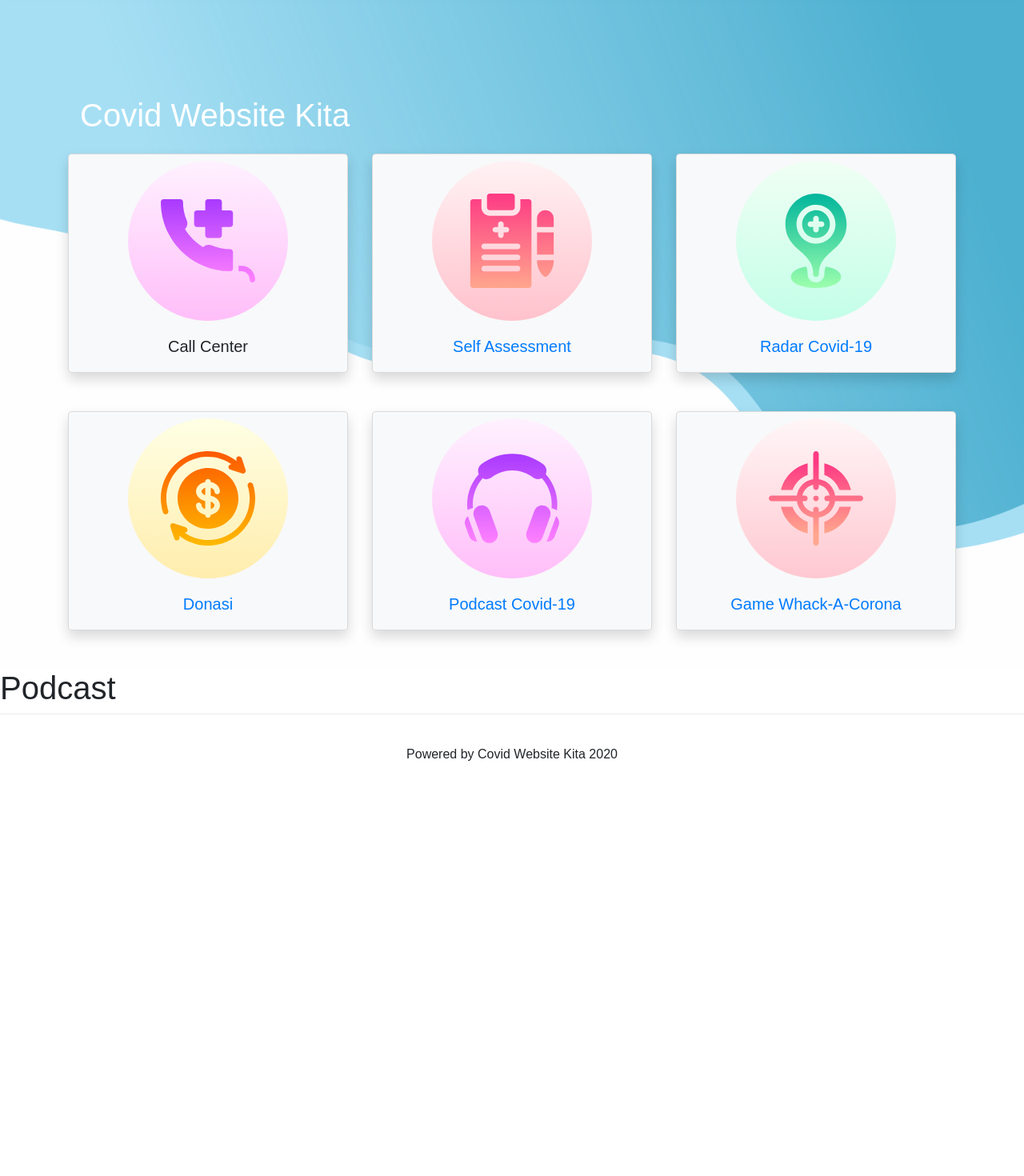
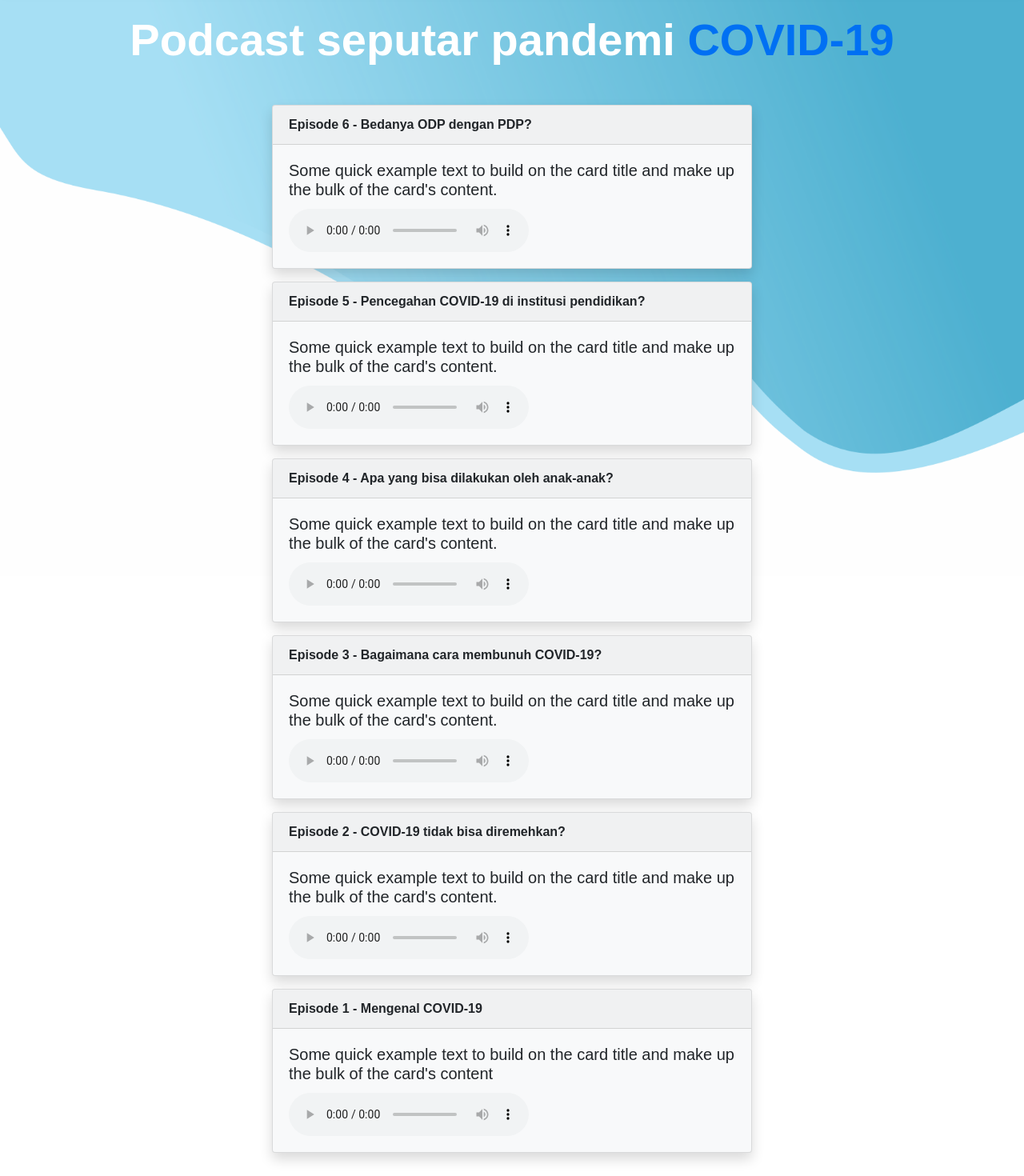
Before and after one commit to kucingtakucin/Covid-Website, a Next.js app: page /Podcast in a window 1280 px wide. Shown: the part 80-1550 px from the top of the page at 80% size. Before the commit the page ends 1073 px from the top, so only its background shows below. Built offline with nearby package versions, Linux system fonts and the light colour scheme; a web font is replaced by a local one.

Commit message:
Menyelesaikan menu-menu layanan, tinggal game corona yang belum

```diff
--- a/src/assets/styles/style.css
+++ b/src/assets/styles/style.css
@@ -18,10 +18,6 @@ header {
   background: url("/images/background.png") center center no-repeat;
   background-size: cover;
   font-family: "Cuprum", sans-serif;
-  transition: 0.5s;
-}
-header .container {
-  min-height: 100vh;
 }
 header .container .row:first-child {
   margin-top: 200px;
@@ -40,6 +36,12 @@ header .container a .card img {
 }
 header .container a:hover {
   color: #0d47a1;
+}
+
+header.podcast {
+  background: url("/images/background.png") center center no-repeat;
+  background-size: cover;
+  min-height: 800px;
 }
 
 main {
@@ -86,6 +88,9 @@ main.donasi {
   background-size: cover;
   font-family: "Cuprum", sans-serif;
 }
+main.donasi .card {
+  max-width: 600px;
+}
 main.donasi .card img {
   width: 150px;
   height: 150px;
@@ -101,6 +106,29 @@ main.radar iframe {
   height: 600px;
 }
 
+main.self-assessment {
+  background: url("/images/background.png") center center no-repeat;
+  background-size: cover;
+  font-family: "Cuprum", sans-serif;
+}
+main.self-assessment .card img {
+  width: 400px;
+}
+
+main.podcast {
+  font-family: "Cuprum", sans-serif;
+  min-height: 110vh;
+}
+main.podcast .container {
+  position: absolute;
+  top: 0;
+  left: 0;
+  right: 0;
+}
+main.podcast .container .card {
+  max-width: 600px;
+}
+
 footer {
   font-family: "Cuprum", sans-serif;
   width: 100%;
--- a/src/assets/styles/style.sass
+++ b/src/assets/styles/style.sass
@@ -17,9 +17,7 @@ header
     background: url("/images/background.png") center center no-repeat
     background-size: cover
     font-family: 'Cuprum', sans-serif
-    transition: 0.5s
     .container
-        min-height: 100vh
         .row:first-child
             margin-top: 200px
             width: 100%
@@ -34,6 +32,10 @@ header
         a:hover
             color: #0d47a1
 
+header.podcast
+    background: url("/images/background.png") center center no-repeat
+    background-size: cover
+    min-height: 800px
 main
     font-family: 'Cuprum', sans-serif
     section#data-kasus
@@ -71,6 +73,7 @@ main.donasi
     background-size: cover
     font-family: 'Cuprum', sans-serif
     .card
+        max-width: 600px
         img
             width: 150px
             height: 150px
@@ -83,6 +86,25 @@ main.radar
         width: 100%
         height: 600px
 
+main.self-assessment
+    background: url("/images/background.png") center center no-repeat
+    background-size: cover
+    font-family: 'Cuprum', sans-serif
+    .card
+        img
+            width: 400px
+
+main.podcast
+    font-family: 'Cuprum', sans-serif
+    min-height: 110vh
+    .container
+        position: absolute
+        top: 0
+        left: 0
+        right: 0
+        .card
+            max-width: 600px
+
 footer
     font-family: 'Cuprum', sans-serif
     width: 100%
--- a/src/components/PencegahanKasus.js
+++ b/src/components/PencegahanKasus.js
@@ -14,7 +14,7 @@ class PencegahanKasus extends Component {
                     </section>
                     <section className="row">
                         <section className="col-md-12">
-                            <div className="card mb-3">
+                            <div className="card rounded-lg shadow mb-3">
                                 <div className="row no-gutters">
                                     <div className="col-md-4">
                                         <img src="..." className="card-img" alt="..."/>
--- a/src/components/PetaKasus.js
+++ b/src/components/PetaKasus.js
@@ -17,7 +17,11 @@ class PetaKasus extends Component {
                     {/* ----- Baris ke-2 ----- */}
                     <section className="row">
                         <section className="col-md-12">
-                            <iframe src="https://inacovid19.maps.arcgis.com/apps/opsdashboard/index.html#/81a3572883014c0088a62e1f320c97e1" frameBorder='0'/>
+                            <div className="card shadow rounded-lg mb-3">
+                                <div className="card-body">
+                                    <iframe src="https://inacovid19.maps.arcgis.com/apps/opsdashboard/index.html#/81a3572883014c0088a62e1f320c97e1" frameBorder='0'/>
+                                </div>
+                            </div>
                         </section>
                     </section>
                     {/* ----- Akhir dari baris ke-2 ----- */}
--- a/src/components/PetaRujukan.js
+++ b/src/components/PetaRujukan.js
@@ -17,7 +17,11 @@ class PetaRujukan extends Component {
                     {/* ----- Baris ke-2 ----- */}
                     <section className="row">
                         <section className="col-md-12">
-                            <iframe src="https://inacovid19.maps.arcgis.com/apps/webappviewer/index.html?id=d2595853cbc849ab9e9a790b4345ba38" frameBorder='0'/>
+                            <div className="card shadow rounded-lg mb-3">
+                                <div className="card-body">
+                                    <iframe src="https://inacovid19.maps.arcgis.com/apps/webappviewer/index.html?id=d2595853cbc849ab9e9a790b4345ba38" frameBorder='0'/>
+                                </div>
+                            </div>
                         </section>
                     </section>
                     {/* ----- Akhir dari baris ke-2 ----- */}
--- a/src/pages/Donasi/index.js
+++ b/src/pages/Donasi/index.js
@@ -24,7 +24,7 @@ class Donasi extends Component {
                         </section>
                         <section className="row">
                             <section className="col-md-12">
-                                <div className="card shadow mb-3">
+                                <div className="card ml-auto mr-auto shadow mb-3">
                                     <div className="row no-gutters">
                                         <div className="col-md-4 d-flex justify-content-center">
                                             <img src="/images/masker.svg" className="card-img mt-3 mb-3" alt="Masker"/>
@@ -37,7 +37,7 @@ class Donasi extends Component {
                                         </div>
                                     </div>
                                 </div>
-                                <div className="card shadow mb-3">
+                                <div className="card ml-auto mr-auto shadow mb-3">
                                     <div className="row no-gutters">
                                         <div className="col-md-4 d-flex justify-content-center">
                                             <img src="/images/sanitizer.svg" className="card-img mt-3 mb-3" alt="Hand Sanitizer"/>
@@ -50,7 +50,7 @@ class Donasi extends Component {
                                         </div>
                                     </div>
                                 </div>
-                                <div className="card shadow mb-3">
+                                <div className="card ml-auto mr-auto shadow mb-3">
                                     <div className="row no-gutters">
                                         <div className="col-md-4 d-flex justify-content-center">
                                             <img src="/images/beauty.svg" className="card-img mt-3 mb-3" alt="Desinfektan"/>
--- a/src/pages/Podcast/index.js
+++ b/src/pages/Podcast/index.js
@@ -1,5 +1,5 @@
 import React, {Component} from 'react'
-import {AppFooter, AppHeader} from "../index";
+import {AppFooter, AppHeader, AppNavbar} from "../index";
 import Head from "next/head";
 
 class Podcast extends Component {
@@ -12,10 +12,79 @@ class Podcast extends Component {
                     <link rel="icon" href="/favicon.ico"/>
                 </Head>
 
-
-                <AppHeader/>
-                <main>
-                    <h1>Podcast</h1>
+                <header className='podcast'>
+                    <AppNavbar/>
+                </header>
+                <main className='podcast'>
+                    <div className="container mt-5">
+                        <section className="row">
+                            <section className="col-md-12">
+                                <h1 className="display-4 mt-5 mb-5 font-weight-bold text-center text-white">Podcast seputar pandemi <span id="covid-19">COVID-19</span></h1>
+                            </section>
+                        </section>
+                        <section className="row">
+                            <section className="col-md-12">
+                                <div className="card shadow ml-auto mr-auto bg-light mb-3">
+                                    <div className="card-header font-weight-bold">Episode 6 - Bedanya ODP dengan PDP?</div>
+                                    <div className="card-body d-flex flex-column justify-content-center">
+                                        <h5 className="card-title">Some quick example text to build on the card title and make
+                                            up the bulk of the card's content.</h5>
+                                        <audio src="#" controls/>
+                                    </div>
+                                </div>
+                            </section>
+                            <section className="col-md-12">
+                                <div className="card shadow ml-auto mr-auto bg-light mb-3">
+                                    <div className="card-header font-weight-bold">Episode 5 - Pencegahan COVID-19 di institusi pendidikan?</div>
+                                    <div className="card-body d-flex flex-column justify-content-center">
+                                        <h5 className="card-title">Some quick example text to build on the card title and make
+                                            up the bulk of the card's content.</h5>
+                                        <audio src="#" controls/>
+                                    </div>
+                                </div>
+                            </section>
+                            <section className="col-md-12">
+                                <div className="card shadow ml-auto mr-auto bg-light mb-3">
+                                    <div className="card-header font-weight-bold">Episode 4 - Apa yang bisa dilakukan oleh anak-anak?</div>
+                                    <div className="card-body d-flex flex-column justify-content-center">
+                                        <h5 className="card-title">Some quick example text to build on the card title and make
+                                            up the bulk of the card's content.</h5>
+                                        <audio src="#" controls/>
+                                    </div>
+                                </div>
+                            </section>
+                            <section className="col-md-12">
+                                <div className="card shadow ml-auto mr-auto bg-light mb-3">
+                                    <div className="card-header font-weight-bold">Episode 3 - Bagaimana cara membunuh COVID-19?</div>
+                                    <div className="card-body d-flex flex-column justify-content-center">
+                                        <h5 className="card-title">Some quick example text to build on the card title and make
+                                            up the bulk of the card's content.</h5>
+                                        <audio src="#" controls/>
+                                    </div>
+                                </div>
+                            </section>
+                            <section className="col-md-12">
+                                <div className="card shadow ml-auto mr-auto bg-light mb-3">
+                                    <div className="card-header font-weight-bold">Episode 2 - COVID-19 tidak bisa diremehkan?</div>
+                                    <div className="card-body d-flex flex-column justify-content-center">
+                                        <h5 className="card-title">Some quick example text to build on the card title and make
+                                            up the bulk of the card's content.</h5>
+                                        <audio src="#" controls/>
+                                    </div>
+                                </div>
+                            </section>
+                            <section className="col-md-12">
+                                <div className="card shadow ml-auto mr-auto bg-light mb-3">
+                                    <div className="card-header font-weight-bold">Episode 1 - Mengenal COVID-19</div>
+                                    <div className="card-body d-flex flex-column justify-content-center">
+                                        <h5 className="card-title">Some quick example text to build on the card title and make
+                                            up the bulk of the card's content</h5>
+                                        <audio src="#" controls/>
+                                    </div>
+                                </div>
+                            </section>
+                        </section>
+                    </div>
                 </main>
                 <AppFooter/>
             </React.Fragment>
```
Also changed, not shown: src/pages/Radar/index.js (+5 -2 lines), src/pages/SelfAssessment/index.js (+24 -5 lines), public/images/doctor.svg (added), 1 other file (tests, documents, lock files or other folders).
